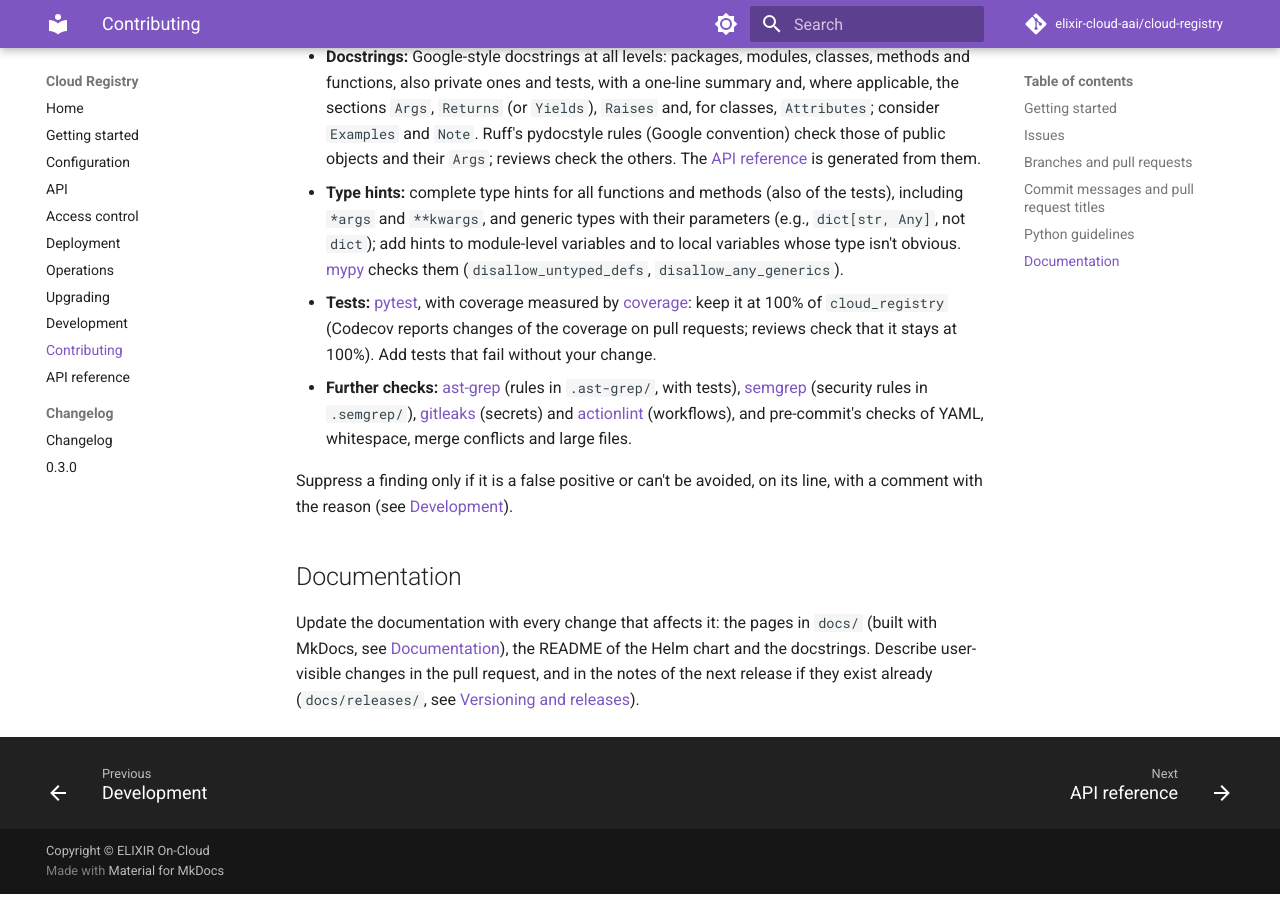
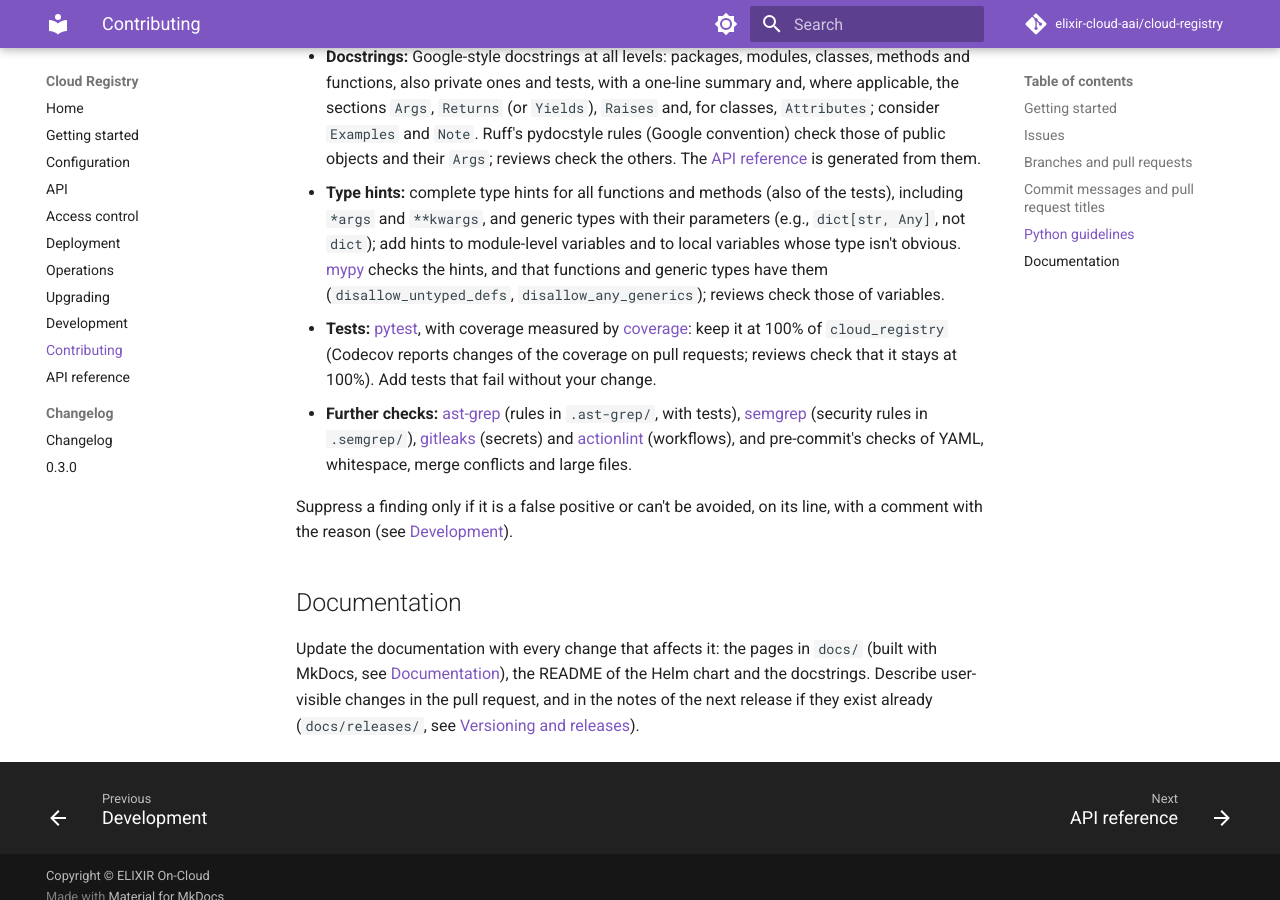
Before and after one commit to elixir-cloud-aai/cloud-registry, an MkDocs documentation site: the page built from docs/contributing.md, in a window 1280 px wide and 900 px high, scrolled down 2866 px. Built offline with MkDocs 1.6.1 and Material for MkDocs 9.7.7, drawn with Linux system fonts in a browser that asks for light colours; comment, search, counter and statistics services are not loaded.

Commit message:
docs: clarify enforcement and type hint checks
The code of conduct names the Community Moderators throughout (the
template also says Community Managers once); the guide says that
reviews, not mypy, check the hints of variables.

Co-Authored-By: Claude Opus 5.5 <noreply@anthropic.com>

```diff
--- a/docs/contributing.md
+++ b/docs/contributing.md
@@ -128,8 +128,9 @@ checked in reviews.
   the tests), including `*args` and `**kwargs`, and generic types with their
   parameters (e.g., `dict[str, Any]`, not `dict`); add hints to module-level
   variables and to local variables whose type isn't obvious.
-  [mypy](https://mypy.readthedocs.io/) checks them
-  (`disallow_untyped_defs`, `disallow_any_generics`).
+  [mypy](https://mypy.readthedocs.io/) checks the hints, and that functions
+  and generic types have them (`disallow_untyped_defs`,
+  `disallow_any_generics`); reviews check those of variables.
 - **Tests:** [pytest](https://docs.pytest.org/), with coverage measured by
   [coverage](https://coverage.readthedocs.io/): keep it at 100% of
   `cloud_registry` (Codecov reports changes of the coverage on pull
```
Also changed, not shown: CODE_OF_CONDUCT.md (+1 -1 lines).
